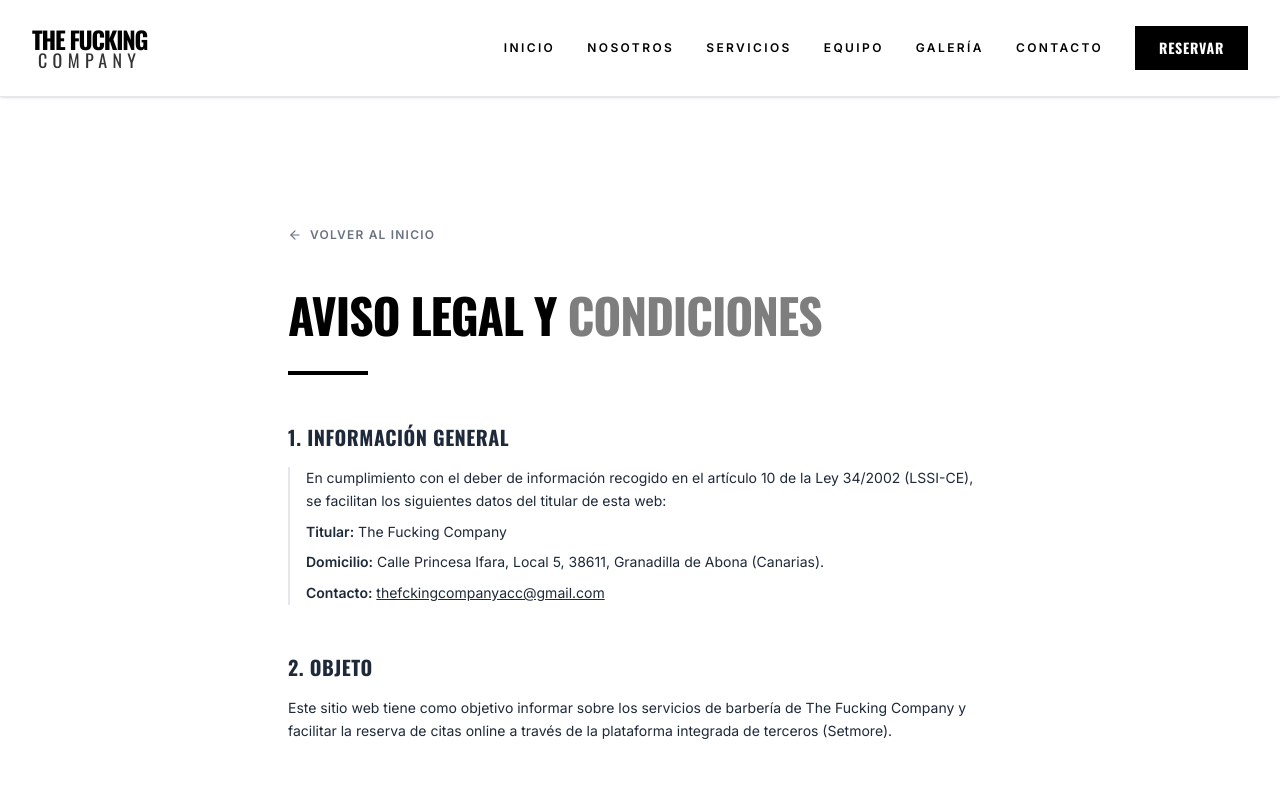
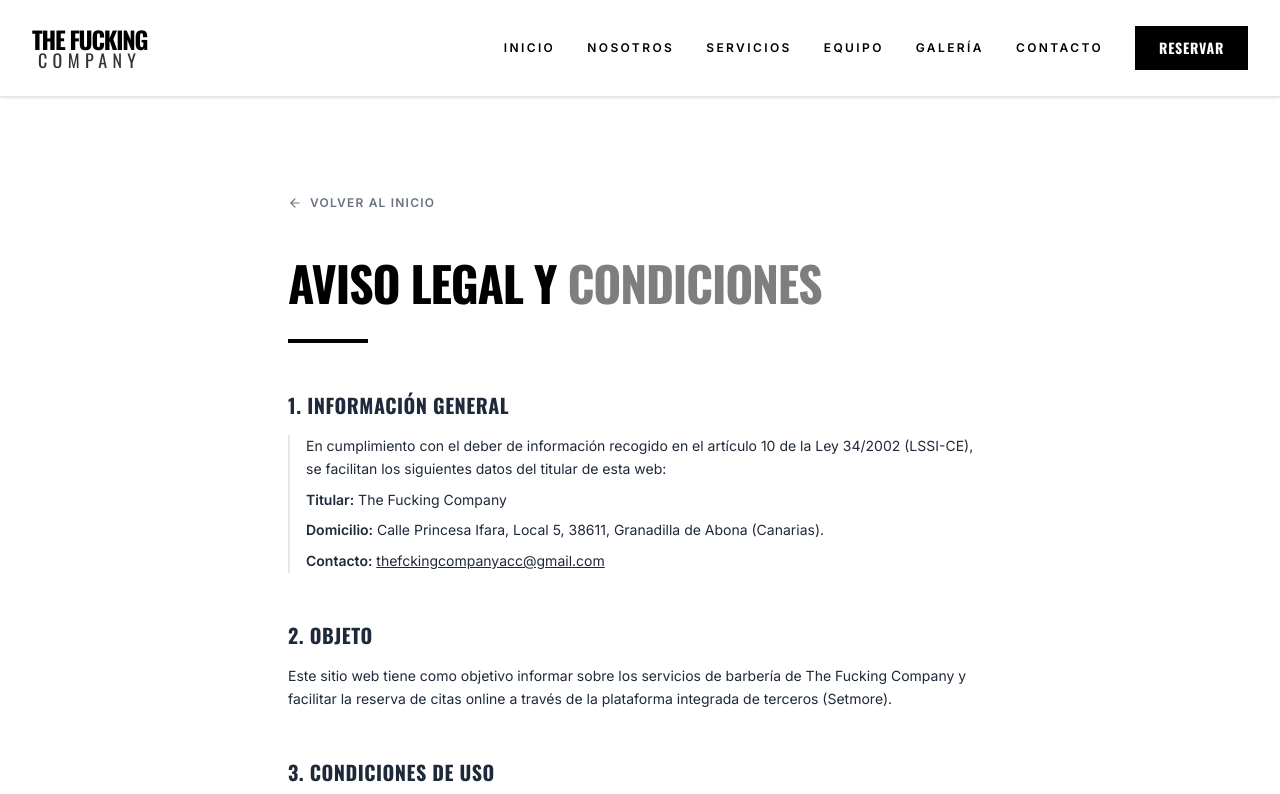
Before and after one commit to thefckingcompany/tfc-web, a React (Vite) app: page /legal in a window 1280 px wide. Shown: the top 794 px of the page. Built offline with nearby package versions, Linux system fonts and the light colour scheme.

Commit message:
Reduce vertical padding on legal pages

```diff
--- a/src/pages/Legal.tsx
+++ b/src/pages/Legal.tsx
@@ -8,7 +8,7 @@ const Legal = () => {
     }, []);
 
     return (
-        <div className="bg-white text-black min-h-screen pt-32 pb-20 font-sans">
+        <div className="bg-white text-black min-h-screen pt-24 pb-20 font-sans">
             <div className="max-w-3xl mx-auto px-6 lg:px-8">
                 {/* Back Button */}
                 <Link
--- a/src/pages/Privacy.tsx
+++ b/src/pages/Privacy.tsx
@@ -8,7 +8,7 @@ const Privacy = () => {
     }, []);
 
     return (
-        <div className="bg-white text-black min-h-screen pt-32 pb-20 font-sans">
+        <div className="bg-white text-black min-h-screen pt-24 pb-20 font-sans">
             <div className="max-w-3xl mx-auto px-6 lg:px-8">
                 {/* Back Button */}
                 <Link
```
